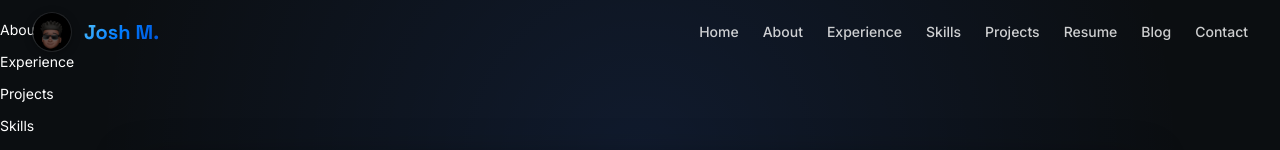
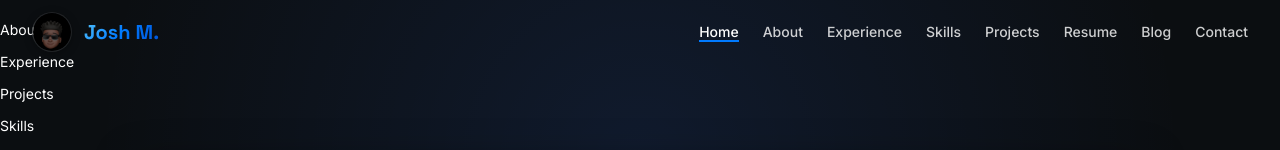
Before and after one commit to jmenzies722/shua-portfolio, a Next.js app: page / in a window 1280 px wide. Shown: the top 150 px of the page. Built offline with nearby package versions, Linux system fonts and the light colour scheme.

Commit message:
Fix: Navigation links using router.push for proper routing, handle webpack errors

```diff
--- a/components/Navigation.tsx
+++ b/components/Navigation.tsx
@@ -2,6 +2,7 @@
 
 import { useState, useEffect } from 'react'
 import Link from 'next/link'
+import { usePathname, useRouter } from 'next/navigation'
 import { Menu, X } from 'lucide-react'
 
 const navItems = [
@@ -18,16 +19,22 @@ const navItems = [
 export default function Navigation() {
   const [isScrolled, setIsScrolled] = useState(false)
   const [isMobileOpen, setIsMobileOpen] = useState(false)
-  const [mounted, setMounted] = useState(false)
+  const pathname = usePathname()
+  const router = useRouter()
 
   useEffect(() => {
-    setMounted(true)
     const handleScroll = () => {
       setIsScrolled(window.scrollY > 20)
     }
     window.addEventListener('scroll', handleScroll, { passive: true })
     return () => window.removeEventListener('scroll', handleScroll)
   }, [])
+
+  const handleNavClick = (e: React.MouseEvent<HTMLAnchorElement>, href: string) => {
+    e.preventDefault()
+    setIsMobileOpen(false)
+    router.push(href)
+  }
 
   return (
     <nav
@@ -56,16 +63,24 @@ export default function Navigation() {
 
           {/* Desktop Nav */}
           <div className="hidden md:flex items-center gap-6">
-            {navItems.map((item) => (
-              <Link
+            {navItems.map((item) => {
+              const isActive = pathname === item.href
+              return (
+                <a
                   key={item.name}
                   href={item.href}
-                className="text-sm font-medium text-white/80 hover:text-white transition-colors relative group"
+                  onClick={(e) => handleNavClick(e, item.href)}
+                  className={`text-sm font-medium transition-colors relative group cursor-pointer ${
+                    isActive ? 'text-white' : 'text-white/80 hover:text-white'
+                  }`}
                 >
                   {item.name}
-                <span className="absolute bottom-0 left-0 right-0 h-0.5 bg-[#007AFF] w-0 group-hover:w-full transition-all duration-200 pointer-events-none" />
-              </Link>
-            ))}
+                  <span className={`absolute bottom-0 left-0 right-0 h-0.5 bg-[#007AFF] transition-all duration-200 pointer-events-none ${
+                    isActive ? 'w-full' : 'w-0 group-hover:w-full'
+                  }`} />
+                </a>
+              )
+            })}
           </div>
 
           {/* Mobile Menu Button */}
@@ -73,6 +88,7 @@ export default function Navigation() {
             onClick={() => setIsMobileOpen(!isMobileOpen)}
             className="md:hidden p-2 text-white/80 hover:text-white transition-colors"
             aria-label="Toggle menu"
+            type="button"
           >
             {isMobileOpen ? <X size={24} /> : <Menu size={24} />}
           </button>
@@ -83,16 +99,21 @@ export default function Navigation() {
       {isMobileOpen && (
         <div className="md:hidden bg-[#0B0E11]/98 backdrop-blur-sm border-t border-white/5">
           <div className="container py-4 space-y-2">
-            {navItems.map((item) => (
-              <Link
+            {navItems.map((item) => {
+              const isActive = pathname === item.href
+              return (
+                <a
                   key={item.name}
                   href={item.href}
-                onClick={() => setIsMobileOpen(false)}
-                className="block py-2 text-base text-white/80 hover:text-white transition-colors"
+                  onClick={(e) => handleNavClick(e, item.href)}
+                  className={`block py-2 text-base transition-colors cursor-pointer ${
+                    isActive ? 'text-white' : 'text-white/80 hover:text-white'
+                  }`}
                 >
                   {item.name}
-              </Link>
-            ))}
+                </a>
+              )
+            })}
           </div>
         </div>
       )}
```
Lines whose indentation alone changed are shown as unchanged.
